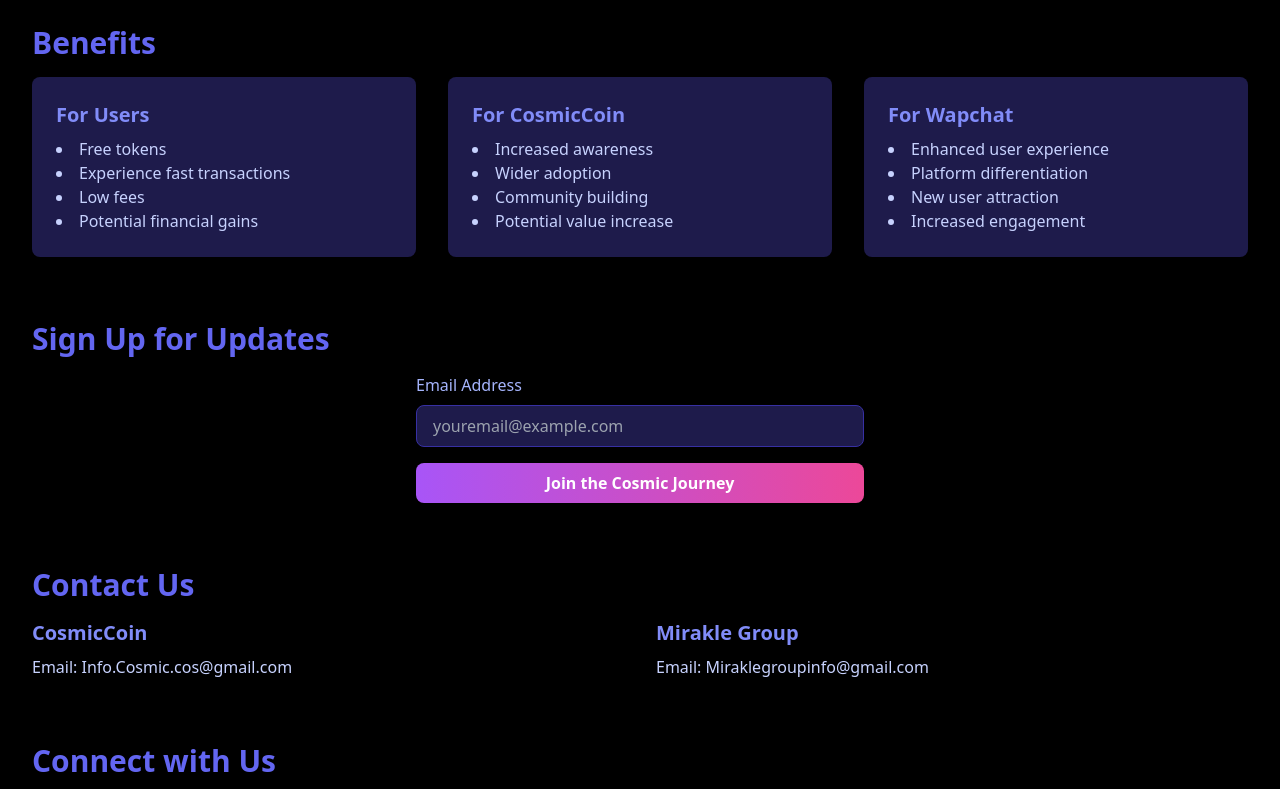
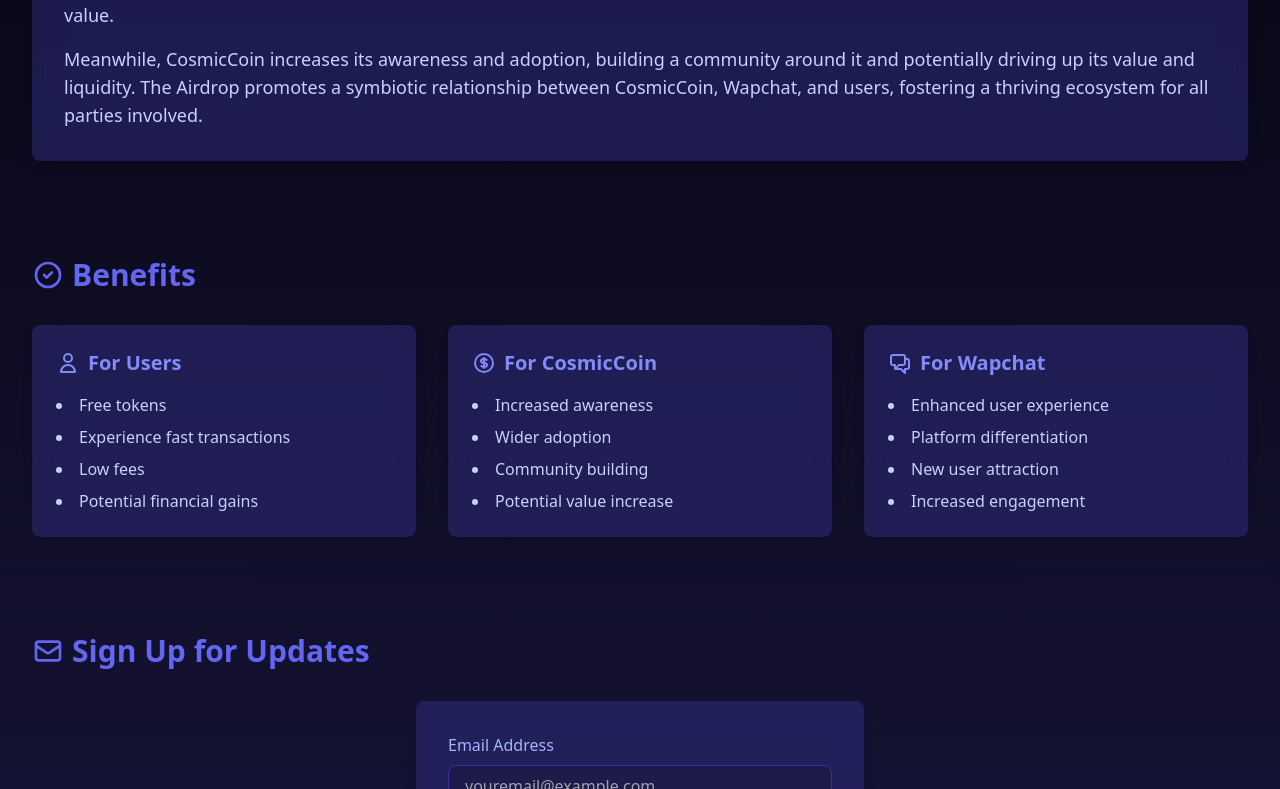
Before and after one commit to mirak-oracle/AirdropComingSoon, a plain HTML site: page index.html in a window 1280 px wide. Shown: the part 813-1602 px from the top of the page. Drawn offline with nearby package versions, Linux system fonts and the light colour scheme.

Commit message:
Update index.html

```diff
--- a/index.html
+++ b/index.html
@@ -26,6 +26,7 @@
                     animation: {
                         'pulse-slow': 'pulse 4s cubic-bezier(0.4, 0, 0.6, 1) infinite',
                         'float': 'float 6s ease-in-out infinite',
+                        'spin-slow': 'spin 10s linear infinite',
                     },
                     keyframes: {
                         float: {
@@ -38,23 +39,27 @@
         }
     </script>
 </head>
-<body class="bg-black text-white min-h-screen flex flex-col">
-    <header class="py-6 px-4 sm:px-6 lg:px-8">
-        <nav class="flex justify-between items-center">
-            <div class="text-2xl font-bold text-cosmic-400">CosmicCoin</div>
-            <div class="space-x-4">
+<body class="bg-gradient-to-b from-black to-cosmic-900 text-white min-h-screen flex flex-col">
+    <header class="py-6 px-4 sm:px-6 lg:px-8 bg-cosmic-900 bg-opacity-50 backdrop-blur-md fixed w-full z-10">
+        <nav class="flex justify-between items-center max-w-7xl mx-auto">
+            <div class="text-2xl font-bold text-transparent bg-clip-text bg-gradient-to-r from-cosmic-400 to-purple-500">CosmicCoin</div>
+            <div class="space-x-4 hidden md:flex">
+                <a href="#about" class="text-cosmic-200 hover:text-cosmic-400 transition-colors">About</a>
+                <a href="#benefits" class="text-cosmic-200 hover:text-cosmic-400 transition-colors">Benefits</a>
+                <a href="#signup" class="text-cosmic-200 hover:text-cosmic-400 transition-colors">Sign Up</a>
+                <a href="#contact" class="text-cosmic-200 hover:text-cosmic-400 transition-colors">Contact</a>
             </div>
         </nav>
     </header>
 
-    <main class="flex-grow container mx-auto px-4 sm:px-6 lg:px-8 py-12">
-        <section class="text-center mb-16">
-            <h1 class="text-5xl sm:text-6xl font-bold mb-4 text-transparent bg-clip-text bg-gradient-to-r from-purple-400 to-pink-600">
+    <main class="flex-grow container mx-auto px-4 sm:px-6 lg:px-8 py-24 mt-16">
+        <section class="text-center mb-24">
+            <h1 class="text-5xl sm:text-6xl font-bold mb-4 text-transparent bg-clip-text bg-gradient-to-r from-purple-400 to-pink-600 animate-pulse-slow">
                 CosmicCoin Airdrop
             </h1>
             <p class="text-2xl text-cosmic-200 mb-8">Coming Soon to a Galaxy Near You</p>
             <div class="relative inline-block animate-float">
-                <svg class="w-64 h-64 text-cosmic-500" fill="currentColor" viewBox="0 0 24 24">
+                <svg class="w-64 h-64 text-cosmic-500 animate-spin-slow" fill="currentColor" viewBox="0 0 24 24">
                     <path d="M12 2L2 7l10 5 10-5-10-5zM2 17l10 5 10-5M2 12l10 5 10-5"></path>
                 </svg>
                 <div class="absolute top-1/2 left-1/2 transform -translate-x-1/2 -translate-y-1/2 text-black font-bold text-xl">
@@ -63,40 +68,67 @@
             </div>
         </section>
 
-        <section id="about" class="mb-16">
-            <h2 class="text-3xl font-bold mb-4 text-cosmic-400">About CosmicCoin Airdrop</h2>
+        <section id="about" class="mb-24">
+            <h2 class="text-3xl font-bold mb-8 text-cosmic-400 flex items-center">
+                <svg class="w-8 h-8 mr-2" fill="none" stroke="currentColor" viewBox="0 0 24 24">
+                    <path stroke-linecap="round" stroke-linejoin="round" stroke-width="2" d="M13 16h-1v-4h-1m1-4h.01M21 12a9 9 0 11-18 0 9 9 0 0118 0z"></path>
+                </svg>
+                About CosmicCoin Airdrop
+            </h2>
+            <div class="bg-cosmic-800 bg-opacity-50 backdrop-blur-md rounded-lg p-8 shadow-lg">
                 <p class="text-lg text-cosmic-100 mb-4">
                     The CosmicCoin Airdrop offers a win-win opportunity for both users and the cryptocurrency itself. By distributing free tokens, users get to experience the benefits of CosmicCoin, such as fast transactions and low fees, with potential financial gains if the token increases in value.
                 </p>
                 <p class="text-lg text-cosmic-100">
                     Meanwhile, CosmicCoin increases its awareness and adoption, building a community around it and potentially driving up its value and liquidity. The Airdrop promotes a symbiotic relationship between CosmicCoin, Wapchat, and users, fostering a thriving ecosystem for all parties involved.
                 </p>
+            </div>
         </section>
 
-        <section id="benefits" class="mb-16">
-            <h2 class="text-3xl font-bold mb-4 text-cosmic-400">Benefits</h2>
+        <section id="benefits" class="mb-24">
+            <h2 class="text-3xl font-bold mb-8 text-cosmic-400 flex items-center">
+                <svg class="w-8 h-8 mr-2" fill="none" stroke="currentColor" viewBox="0 0 24 24">
+                    <path stroke-linecap="round" stroke-linejoin="round" stroke-width="2" d="M9 12l2 2 4-4m6 2a9 9 0 11-18 0 9 9 0 0118 0z"></path>
+                </svg>
+                Benefits
+            </h2>
             <div class="grid grid-cols-1 md:grid-cols-3 gap-8">
-                <div class="bg-cosmic-900 p-6 rounded-lg shadow-lg hover:shadow-cosmic-400/50 transition-shadow">
-                    <h3 class="text-xl font-bold mb-2 text-cosmic-300">For Users</h3>
-                    <ul class="list-disc list-inside text-cosmic-100">
+                <div class="bg-cosmic-800 bg-opacity-50 backdrop-blur-md p-6 rounded-lg shadow-lg hover:shadow-cosmic-400/50 transition-shadow transform hover:-translate-y-1">
+                    <h3 class="text-xl font-bold mb-4 text-cosmic-300 flex items-center">
+                        <svg class="w-6 h-6 mr-2" fill="none" stroke="currentColor" viewBox="0 0 24 24">
+                            <path stroke-linecap="round" stroke-linejoin="round" stroke-width="2" d="M16 7a4 4 0 11-8 0 4 4 0 018 0zM12 14a7 7 0 00-7 7h14a7 7 0 00-7-7z"></path>
+                        </svg>
+                        For Users
+                    </h3>
+                    <ul class="list-disc list-inside text-cosmic-100 space-y-2">
                         <li>Free tokens</li>
                         <li>Experience fast transactions</li>
                         <li>Low fees</li>
                         <li>Potential financial gains</li>
                     </ul>
                 </div>
-                <div class="bg-cosmic-900 p-6 rounded-lg shadow-lg hover:shadow-cosmic-400/50 transition-shadow">
-                    <h3 class="text-xl font-bold mb-2 text-cosmic-300">For CosmicCoin</h3>
-                    <ul class="list-disc list-inside text-cosmic-100">
+                <div class="bg-cosmic-800 bg-opacity-50 backdrop-blur-md p-6 rounded-lg shadow-lg hover:shadow-cosmic-400/50 transition-shadow transform hover:-translate-y-1">
+                    <h3 class="text-xl font-bold mb-4 text-cosmic-300 flex items-center">
+                        <svg class="w-6 h-6 mr-2" fill="none" stroke="currentColor" viewBox="0 0 24 24">
+                            <path stroke-linecap="round" stroke-linejoin="round" stroke-width="2" d="M12 8c-1.657 0-3 .895-3 2s1.343 2 3 2 3 .895 3 2-1.343 2-3 2m0-8c1.11 0 2.08.402 2.599 1M12 8V7m0 1v8m0 0v1m0-1c-1.11 0-2.08-.402-2.599-1M21 12a9 9 0 11-18 0 9 9 0 0118 0z"></path>
+                        </svg>
+                        For CosmicCoin
+                    </h3>
+                    <ul class="list-disc list-inside text-cosmic-100 space-y-2">
                         <li>Increased awareness</li>
                         <li>Wider adoption</li>
                         <li>Community building</li>
                         <li>Potential value increase</li>
                     </ul>
                 </div>
-                <div class="bg-cosmic-900 p-6 rounded-lg shadow-lg hover:shadow-cosmic-400/50 transition-shadow">
-                    <h3 class="text-xl font-bold mb-2 text-cosmic-300">For Wapchat</h3>
-                    <ul class="list-disc list-inside text-cosmic-100">
+                <div class="bg-cosmic-800 bg-opacity-50 backdrop-blur-md p-6 rounded-lg shadow-lg hover:shadow-cosmic-400/50 transition-shadow transform hover:-translate-y-1">
+                    <h3 class="text-xl font-bold mb-4 text-cosmic-300 flex items-center">
+                        <svg class="w-6 h-6 mr-2" fill="none" stroke="currentColor" viewBox="0 0 24 24">
+                            <path stroke-linecap="round" stroke-linejoin="round" stroke-width="2" d="M17 8h2a2 2 0 012 2v6a2 2 0 01-2 2h-2v4l-4-4H9a1.994 1.994 0 01-1.414-.586m0 0L11 14h4a2 2 0 002-2V6a2 2 0 00-2-2H5a2 2 0 00-2 2v6a2 2 0 002 2h2v4l.586-.586z"></path>
+                        </svg>
+                        For Wapchat
+                    </h3>
+                    <ul class="list-disc list-inside text-cosmic-100 space-y-2">
                         <li>Enhanced user experience</li>
                         <li>Platform differentiation</li>
                         <li>New user attraction</li>
@@ -106,38 +138,53 @@
             </div>
         </section>
 
-        <section id="signup" class="mb-16">
-            <h2 class="text-3xl font-bold mb-4 text-cosmic-400">Sign Up for Updates</h2>
-            <form class="max-w-md mx-auto">
-                <div class="mb-4">
+        <section id="signup" class="mb-24">
+            <h2 class="text-3xl font-bold mb-8 text-cosmic-400 flex items-center">
+                <svg class="w-8 h-8 mr-2" fill="none" stroke="currentColor" viewBox="0 0 24 24">
+                    <path stroke-linecap="round" stroke-linejoin="round" stroke-width="2" d="M3 8l7.89 5.26a2 2 0 002.22 0L21 8M5 19h14a2 2 0 002-2V7a2 2 0 00-2-2H5a2 2 0 00-2 2v10a2 2 0 002 2z"></path>
+                </svg>
+                Sign Up for Updates
+            </h2>
+            <form class="max-w-md mx-auto bg-cosmic-800 bg-opacity-50 backdrop-blur-md rounded-lg p-8 shadow-lg">
+                <div class="mb-6">
                     <label for="email" class="block text-cosmic-200 mb-2">Email Address</label>
                     <input type="email" id="email" name="email" required
                         class="w-full px-4 py-2 rounded-lg bg-cosmic-900 text-white border border-cosmic-700 focus:outline-none focus:border-cosmic-400 transition-colors"
                         placeholder="youremail@example.com">
                 </div>
                 <button type="submit"
-                    class="w-full bg-gradient-to-r from-purple-500 to-pink-500 text-white font-bold py-2 px-4 rounded-lg hover:from-purple-600 hover:to-pink-600 transition-all duration-300 transform hover:scale-105">
+                    class="w-full bg-gradient-to-r from-purple-500 to-pink-500 text-white font-bold py-2 px-4 rounded-lg hover:from-purple-600 hover:to-pink-600 transition-all duration-300 transform hover:scale-105 focus:outline-none focus:ring-2 focus:ring-purple-500 focus:ring-opacity-50">
                     Join the Cosmic Journey
                 </button>
             </form>
         </section>
 
-        <section class="mb-16">
-            <h2 class="text-3xl font-bold mb-4 text-cosmic-400">Contact Us</h2>
+        <section id="contact" class="mb-24">
+            <h2 class="text-3xl font-bold mb-8 text-cosmic-400 flex items-center">
+                <svg class="w-8 h-8 mr-2" fill="none" stroke="currentColor" viewBox="0 0 24 24">
+                    <path stroke-linecap="round" stroke-linejoin="round" stroke-width="2" d="M3 8l7.89 5.26a2 2 0 002.22 0L21 8M5 19h14a2 2 0 002-2V7a2 2 0 00-2-2H5a2 2 0 00-2 2v10a2 2 0 002 2z"></path>
+                </svg>
+                Contact Us
+            </h2>
             <div class="grid grid-cols-1 md:grid-cols-2 gap-8">
-                <div>
-                    <h3 class="text-xl font-bold mb-2 text-cosmic-300">CosmicCoin</h3>
+                <div class="bg-cosmic-800 bg-opacity-50 backdrop-blur-md p-6 rounded-lg shadow-lg">
+                    <h3 class="text-xl font-bold mb-4 text-cosmic-300">CosmicCoin</h3>
                     <p class="text-cosmic-100">Email: <a href="mailto:Info.Cosmic.cos@gmail.com" class="hover:text-cosmic-400 transition-colors">Info.Cosmic.cos@gmail.com</a></p>
                 </div>
-                <div>
-                    <h3 class="text-xl font-bold mb-2 text-cosmic-300">Mirakle Group</h3>
+                <div class="bg-cosmic-800 bg-opacity-50 backdrop-blur-md p-6 rounded-lg shadow-lg">
+                    <h3 class="text-xl font-bold mb-4 text-cosmic-300">Mirakle Group</h3>
                     <p class="text-cosmic-100">Email: <a href="mailto:Miraklegroupinfo@gmail.com" class="hover:text-cosmic-400 transition-colors">Miraklegroupinfo@gmail.com</a></p>
                 </div>
             </div>
         </section>
 
         <section>
-            <h2 class="text-3xl font-bold mb-4 text-cosmic-400">Connect with Us</h2>
+            <h2 class="text-3xl font-bold mb-8 text-cosmic-400 flex items-center">
+                <svg class="w-8 h-8 mr-2" fill="none" stroke="currentColor" viewBox="0 0 24 24">
+                    <path stroke-linecap="round" stroke-linejoin="round" stroke-width="2" d="M13 10V3L4 14h7v7l9-11h-7z"></path>
+                </svg>
+                Connect with Us
+            </h2>
             <div class="flex flex-wrap justify-center gap-6">
                 <a href="http://www.x.com/MirakleGroup" target="_blank" rel="noopener noreferrer" class="text-cosmic-200 hover:text-cosmic-400 transition-colors">
                     <svg class="w-8 h-8" fill="currentColor" viewBox="0 0 24 24"><path d="M18.244 2.25h3.308l-7.227 8.26 8.502 11.24H16.17l-5.214-6.817L4.99 21.75H1.68l7.73-8.835L1.254 2.25H8.08l4.713 6.231zm-1.161 17.52h1.833L7.084 4.126H5.117z"/></svg>
@@ -155,7 +202,7 @@
                     <svg class="w-8 h-8" fill="currentColor" viewBox="0 0 24 24"><path d="M23.498 6.186a3.016 3.016 0 0 0-2.122-2.136C19.505 3.545 12 3.545 12 3.545s-7.505 0-9.377.505A3.017 3.017 0 0 0 .502 6.186C0 8.07 0 12 0 12s0 3.93.502 5.814a3.016 3.016 0 0 0 2.122 2.136c1.871.505 9.376.505 9.376.505s7.505 0 9.377-.505a3.015 3.015 0 0 0 2.122-2.136C24 15.93 24 12 24 12s0-3.93-.502-5.814zM9.545 15.568V8.432L15.818 12l-6.273 3.568z"/></svg>
                     <span class="sr-only">YouTube</span>
                 </a>
-                <a href="http://www.tiktok.com/MirakleGroup" target="_blank" rel="noopener noreferrer" class="text-cosmic-200 hover:text-cosmic-400 transition-colors">
+                <a href="https://vm.tiktok.com/ZMkYHF9uc/" target="_blank" rel="noopener noreferrer" class="text-cosmic-200 hover:text-cosmic-400 transition-colors">
                     <svg class="w-8 h-8" fill="currentColor" viewBox="0 0 24 24"><path d="M12.525.02c1.31-.02 2.61-.01 3.91-.02.08 1.53.63 3.09 1.75 4.17 1.12 1.11 2.7 1.62 4.24 1.79v4.03c-1.44-.05-2.89-.35-4.2-.97-.57-.26-1.1-.59-1.62-.93-.01 2.92.01 5.84-.02 8.75-.08 1.4-.54 2.79-1.35 3.94-1.31 1.92-3.58 3.17-5.91 3.21-1.43.08-2.86-.31-4.08-1.03-2.02-1.19-3.44-3.37-3.65-5.71-.02-.5-.03-1-.01-1.49.18-1.9 1.12-3.72 2.58-4.96 1.66-1.44 3.98-2.13 6.15-1.72.02 1.48-.04 2.96-.04 4.44-.99-.32-2.15-.23-3.02.37-.63.41-1.11 1.04-1.36 1.75-.21.51-.15 1.07-.14 1.61.24 1.64 1.82 3.02 3.5 2.87 1.12-.01 2.19-.66 2.77-1.61.19-.33.4-.67.41-1.06.1-1.79.06-3.57.07-5.36.01-4.03-.01-8.05.02-12.07z"/></svg>
                     <span class="sr-only">TikTok</span>
                 </a>
@@ -173,7 +220,7 @@
 
     <footer class="bg-cosmic-900 py-8 px-4 sm:px-6 lg:px-8">
         <div class="max-w-7xl mx-auto text-center">
-            <p class="text-cosmic-200">&copy;  CosmicCoin. All rights reserved.</p>
+            <p class="text-cosmic-200">&copy; 2024 CosmicCoin. All rights reserved.</p>
             <p class="mt-2 text-cosmic-400">Embark on a Cosmic Journey with CosmicCoin!</p>
         </div>
     </footer>
```
Lines whose indentation alone changed are shown as unchanged.
